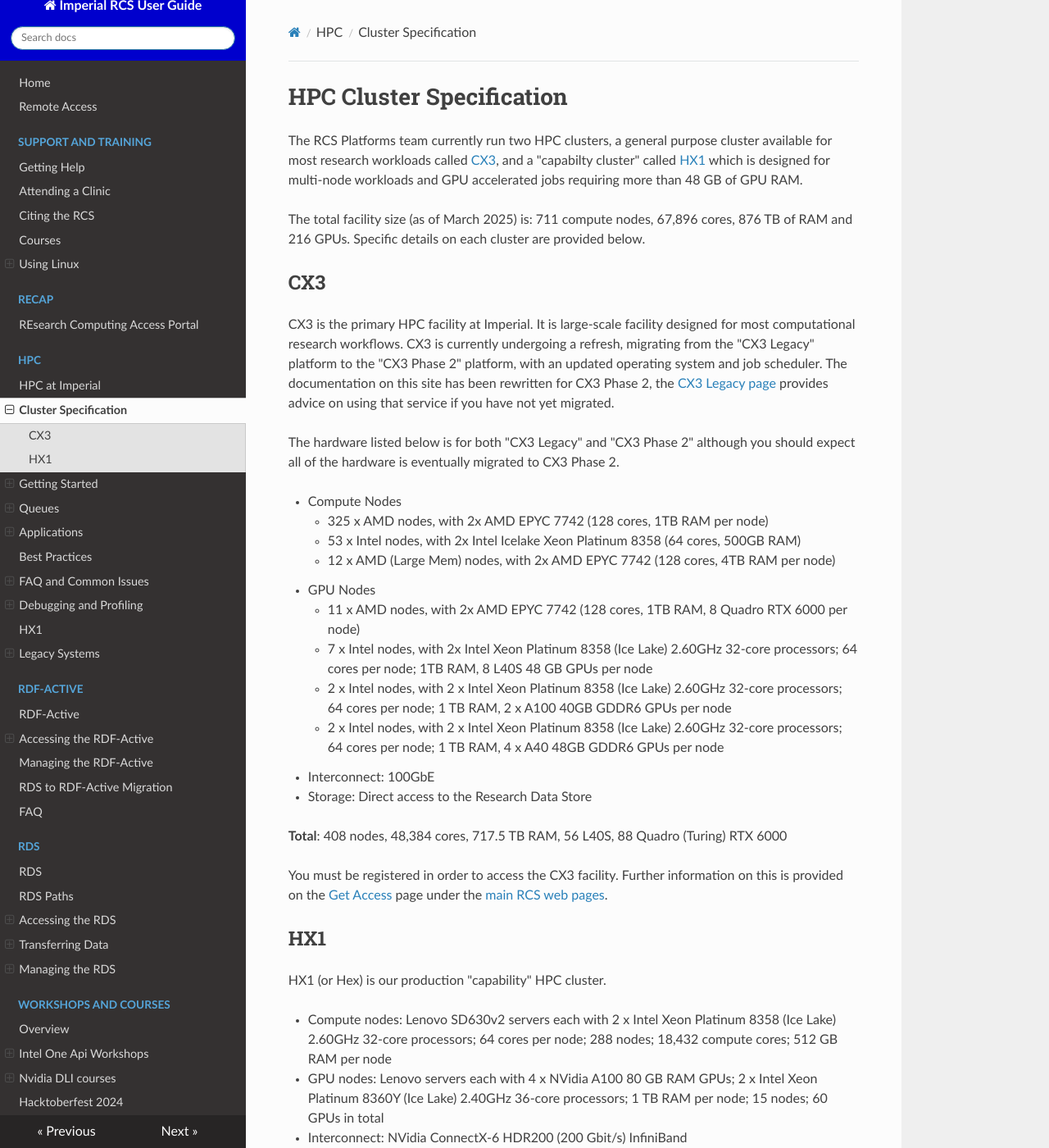
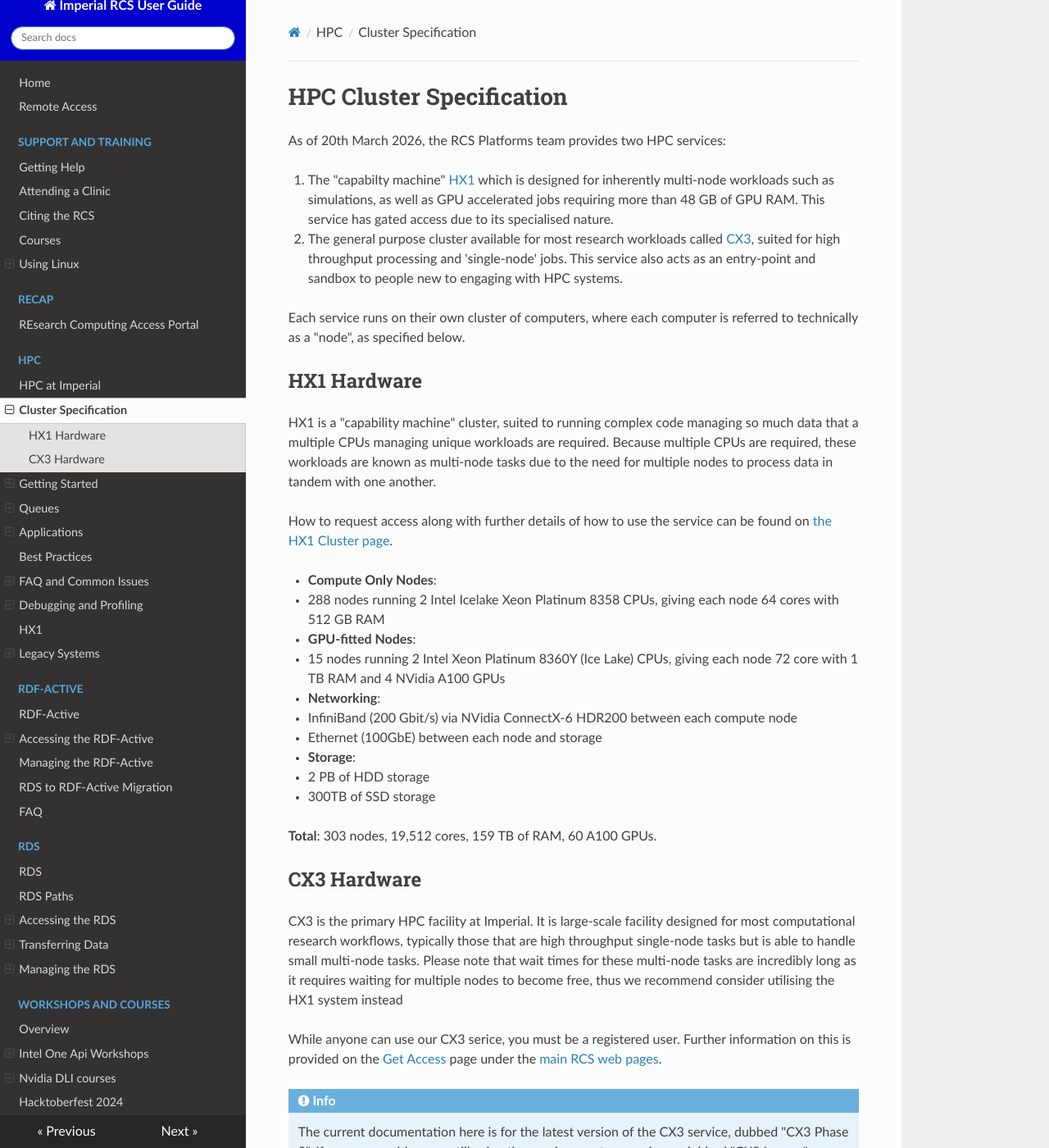
Before and after one commit to ImperialCollegeLondon/icl-rcs-user-guide, an MkDocs documentation site: the page built from docs/hpc/cluster-specification.md, in a window 1280 px wide and 1400 px high. Shown: the whole window at 82% size. Built offline with MkDocs 1.6.1, drawn with Linux system fonts in a browser that asks for light colours; nearby versions of some CDN libraries; some of the changed text lies outside the part shown.

Commit message:
fix: cluster specification page for clarity and comprehensiveness

```diff
--- a/docs/hpc/cluster-specification.md
+++ b/docs/hpc/cluster-specification.md
@@ -1,40 +1,58 @@
 # HPC Cluster Specification
 
-The RCS Platforms team currently run two HPC clusters, a general purpose cluster available for most research workloads called [CX3](#cx3), and a "capabilty cluster" called [HX1](#hx1) which is designed for multi-node workloads and GPU accelerated jobs requiring more than 48 GB of GPU RAM.
+As of 20th March 2026, the RCS Platforms team provides two HPC services:
 
-The total facility size (as of March 2025) is: 711 compute nodes, 67,896 cores, 876 TB of RAM and 216 GPUs. Specific details on each cluster are provided below.
+1. The "capabilty machine" [HX1](#hx1) which is designed for inherently multi-node workloads such as simulations, as well as GPU accelerated jobs requiring more than 48 GB of GPU RAM. This service has gated access due to its specialised nature.
 
-## CX3
+2. The general purpose cluster available for most research workloads called [CX3](#cx3), suited for high throughput processing and 'single-node' jobs. This service also acts as an entry-point and sandbox to people new to engaging with HPC systems.
 
-CX3 is the primary HPC facility at Imperial. It is large-scale facility designed for most computational research workflows. CX3 is currently undergoing a refresh, migrating from the "CX3 Legacy" platform to the "CX3 Phase 2" platform, with an updated operating system and job scheduler. The documentation on this site has been rewritten for CX3 Phase 2, the [CX3 Legacy page](./legacy-systems/cx3-legacy.md) provides advice on using that service if you have not yet migrated.
+Each service runs on their own cluster of computers, where each computer is referred to technically as a "node", as specified below.
 
-The hardware listed below is for both "CX3 Legacy" and "CX3 Phase 2" although you should expect all of the hardware is eventually migrated to CX3 Phase 2.
+## HX1 Hardware
 
-* Compute Nodes
-    * 325 x AMD nodes, with 2x AMD EPYC 7742 (128 cores, 1TB RAM per node)
-    * 53 x Intel nodes, with 2x Intel Icelake Xeon Platinum 8358 (64 cores, 500GB RAM)
-    * 12 x AMD (Large Mem) nodes, with 2x AMD EPYC 7742 (128 cores, 4TB RAM per node)
-* GPU Nodes
-    * 11 x AMD nodes, with 2x AMD EPYC 7742 (128 cores, 1TB RAM, 8 Quadro RTX 6000 per node)
-    * 7 x Intel nodes, with 2x Intel Xeon Platinum 8358 (Ice Lake) 2.60GHz 32-core processors; 64 cores per node; 1TB RAM, 8 L40S 48 GB GPUs per node
-    * 2 x Intel nodes, with 2 x Intel Xeon Platinum 8358 (Ice Lake) 2.60GHz 32-core processors; 64 cores per node; 1 TB RAM, 2 x A100 40GB GDDR6 GPUs per node
-    * 2 x Intel nodes, with 2 x Intel Xeon Platinum 8358 (Ice Lake) 2.60GHz 32-core processors; 64 cores per node; 1 TB RAM, 4 x A40 48GB GDDR6 GPUs per node
-* Interconnect: 100GbE
-* Storage: Direct access to the Research Data Store
+HX1 is a "capability machine" cluster, suited to running complex code managing so much data that a multiple CPUs managing unique workloads are required. Because multiple CPUs are required, these workloads are known as multi-node tasks due to the need for multiple nodes to process data in tandem with one another.
 
-**Total**: 408 nodes, 48,384 cores, 717.5 TB RAM, 56 L40S, 88 Quadro (Turing) RTX 6000
+How to request access along with further details of how to use the service can be found on [the HX1 Cluster page](./hx1.md).
 
-You must be registered in order to access the CX3 facility. Further information on this is provided on the [Get Access](https://www.imperial.ac.uk/admin-services/ict/self-service/research-support/rcs/get-access/) page under the [main RCS web pages](https://www.imperial.ac.uk/admin-services/ict/self-service/research-support/rcs/).
+* **Compute Only Nodes**:
+  * 288 nodes running 2 Intel Icelake Xeon Platinum 8358 CPUs, giving each node 64 cores with 512 GB RAM
+* **GPU-fitted Nodes**:
+  * 15 nodes running 2 Intel Xeon Platinum 8360Y (Ice Lake) CPUs, giving each node 72 core with 1 TB RAM and 4 NVidia A100 GPUs
+* **Networking**:
+  * InfiniBand (200 Gbit/s) via NVidia ConnectX-6 HDR200 between each compute node
+  * Ethernet (100GbE) between each node and storage
+* **Storage**:
+  * 2 PB of HDD storage
+  * 300TB of SSD storage
 
-## HX1
+**Total**: 303 nodes, 19,512 cores, 159 TB of RAM, 60 A100 GPUs.
 
-HX1 (or Hex) is our production "capability" HPC cluster.
+## CX3 Hardware
 
-* Compute nodes: Lenovo SD630v2 servers each with 2 x Intel Xeon Platinum 8358 (Ice Lake) 2.60GHz 32-core processors; 64 cores per node; 288 nodes; 18,432 compute cores; 512 GB RAM per node
-* GPU nodes: Lenovo servers each with 4 x NVidia A100 80 GB RAM GPUs; 2 x Intel Xeon Platinum 8360Y (Ice Lake) 2.40GHz 36-core processors; 1 TB RAM per node; 15 nodes; 60 GPUs in total
-* Interconnect: NVidia ConnectX-6 HDR200 (200 Gbit/s) InfiniBand
-* Storage: 2 PB IBM Spectrum Scale (GPFS) on Lenovo DSS-G Storage system. Approximately 300TB of additional solid stage storage
+CX3 is the primary HPC facility at Imperial. It is large-scale facility designed for most computational research workflows, typically those that are high throughput single-node tasks but is able to handle small multi-node tasks. Please note that wait times for these multi-node tasks are incredibly long as it requires waiting for multiple nodes to become free, thus we recommend consider utilising the HX1 system instead
 
-**Total**: 303 compute nodes, 19,512 cores, 159 TB of RAM, 60 A100 GPUs
+While anyone can use our CX3 serice, you must be a registered user. Further information on this is provided on the [Get Access](https://www.imperial.ac.uk/admin-services/ict/self-service/research-support/rcs/get-access/) page under the [main RCS web pages](https://www.imperial.ac.uk/admin-services/ict/self-service/research-support/rcs/).
 
-Further details including how to request access can be found on the [HX1 Cluster page](./hx1.md).
+!!! info
+
+    The current documentation here is for the latest version of the CX3 service, dubbed "CX3 Phase 2". If you are an older user still using the previous system version -- dubbed "CX3 Legacy" -- we highly suggest you migrate your work to the latest CX3 service. If you are unable to migrate your work, then please see [the advice proivded](./legacy-systems/cx3-legacy.md) for CX3 Legacy.
+
+The hardware listed below is comprehensive for both the Legacy system and for Phase 2, where all CX3 Legacy hardware will eventually be repurposed under the Phase 2 system.
+
+* **CPU Only Nodes**:
+  * 325 nodes running 2 AMD EPYC 7742 CPUs, giving 128 cores each node with 1 TB RAM
+  * 12 nodes running 2 AMD EPYC 7742 CPUs, giving each node 128 cores with 4 TB RAM
+  * 53 nodes running 2 Intel Icelake Xeon Platinum 8358 CPUs, giving each node 64 cores with 500 GB RAM
+
+* **GPU-fitted Nodes**:
+  * 11 nodes running 2 AMD EPYC 7742 CPUs, giving each node 128 cores with 1TB RAM and 8 Quadro (Turing) RTX 6000 GPUs
+  * 11 nodes running 2 Intel Xeon Platinum 8358 (Ice Lake) CPUs, giving each node 64 cores with 1 TB RAM and a set of GPUs; where the GPUs are distributed as follows:
+    * 7 nodes have 8 L40S GPUs with 48 GB RAM
+    * 2 nodes have 4 A40 GPUs with 48 GB RAM
+    * 2 nodes have 2 A100 GPUs with 40 GB RAM
+* **Networking**:
+  * Ethernet (100GbE) between each node and storage
+* **Storage**:
+  * Direct access to [the Research Data Store](..\rds\index.md) system
+
+**Total**: 412 nodes, 48,384 cores, 717.5 TB RAM, 156 GPUs (88 Quadro RTX 6000, 56 L40S, 8 A40s, 4 A100s).
```
